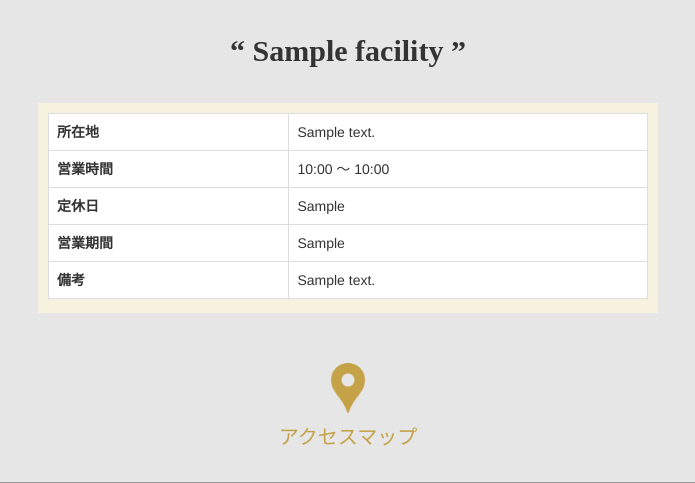
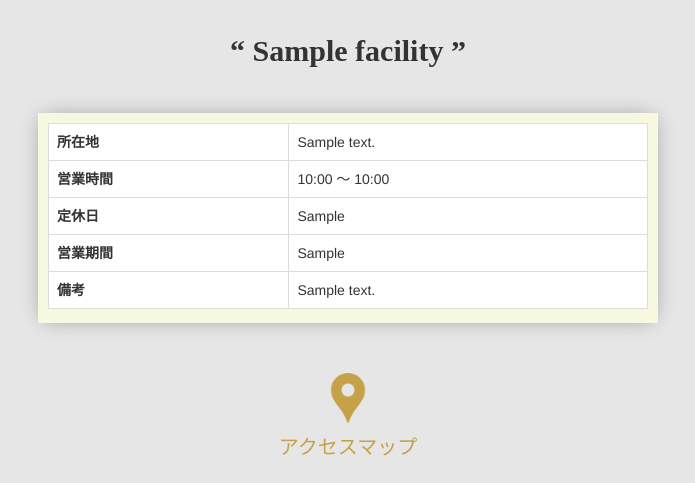
Before and after one commit to smuskit/damour, a Rails app: page /facilities/1 in a window 1280 px wide. Shown: the part 251-734 px from the top of the page, without its empty margins (292-987 px from the left). Run offline with Rails 7, Linux system fonts and the light colour scheme; data comes from the database, SQL or seed files in the repository; tables that the repository leaves empty hold one stand-in row (Sample ...); style sheets or scripts are compiled from the project's sources; some libraries are stand-ins or nearby versions.

Commit message:
finish facility show

```diff
--- a/app/assets/stylesheets/facilities.scss
+++ b/app/assets/stylesheets/facilities.scss
@@ -64,14 +64,13 @@
   margin-top: 30px;
 }
 
-
-
 .facility-show-table-background {
   width: 620px;
   height: 210px;
   padding: 10px;
-  margin: 30px auto;
-  background-color: #F7F2E0;
+  margin: 40px auto;
+  background-color: #F7F8E0;
+  box-shadow: 0px 0px 20px -5px rgba(0, 0, 0, 0.4);
 }
 
 .facility-show-table {
```
